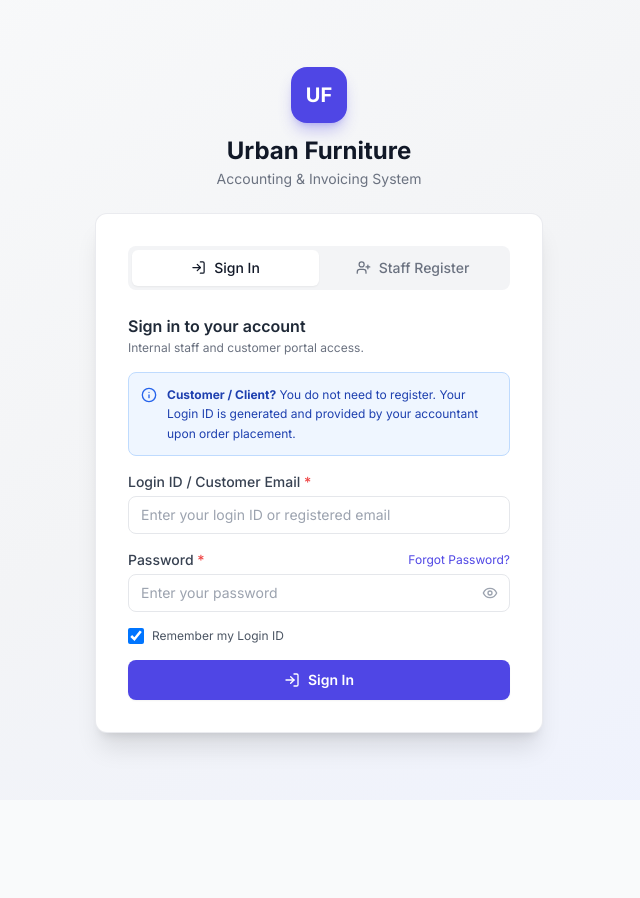
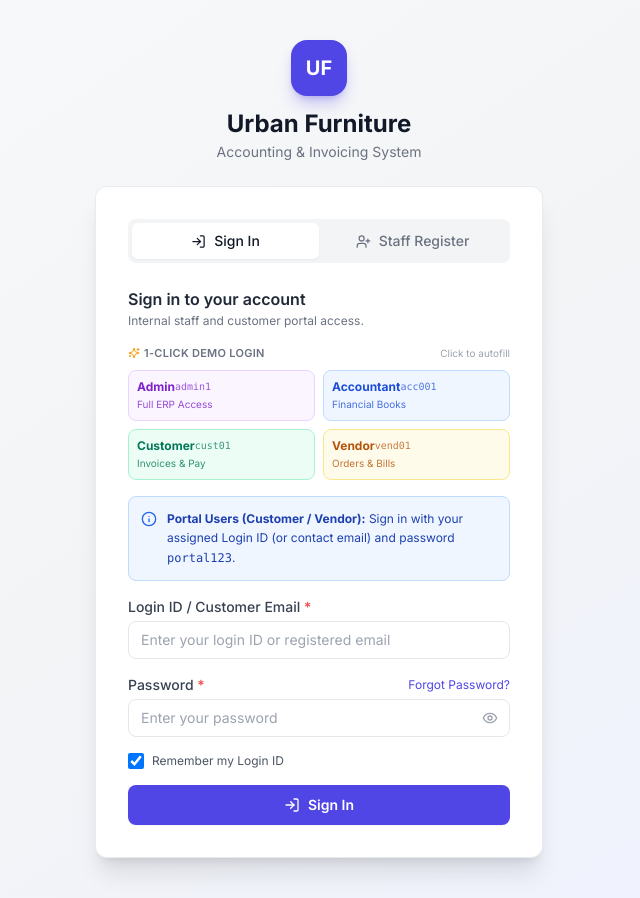
Before and after one commit to vsujithkumar369-png/ODOO-Urban-Furniture-, a React (Vite) app in the folder frontend/: page /login in a window 1280 px wide. Shown: the whole page, without its empty margins (321-961 px from the left). Before the commit the page ends 800 px from the top, so only its background shows below. Built offline with nearby package versions, Linux system fonts and the light colour scheme.

Commit message:
fix(auth): enable seamless contact login with 1-click demo buttons and role-aware portal routing

```diff
--- a/frontend/src/pages/auth/Login.jsx
+++ b/frontend/src/pages/auth/Login.jsx
@@ -3,7 +3,7 @@ import { useState, useEffect } from 'react';
 import { Link, useNavigate, useSearchParams } from 'react-router-dom';
 import { useAuth } from '../../context/AuthContext';
 import { login as loginApi, signup as signupApi } from '../../api/auth';
-import { Eye, EyeOff, LogIn, UserPlus, Shield, Briefcase, Info } from 'lucide-react';
+import { Eye, EyeOff, LogIn, UserPlus, Shield, Briefcase, Info, UserCheck, Truck, Sparkles } from 'lucide-react';
 import toast from 'react-hot-toast';
 
 const PWD_RE = /^(?=.*[a-z])(?=.*[A-Z])(?=.*[^a-zA-Z0-9]).{8,}$/;
@@ -73,7 +73,15 @@ export default function Login() {
 
       login(token, user);
       toast.success(`Welcome back, ${user.name}!`);
-      navigate(user.role === 'contact' ? '/portal' : '/dashboard');
+      if (user.role === 'contact') {
+        if (user.contact_type === 'VENDOR') {
+          navigate('/vendor-portal');
+        } else {
+          navigate('/portal');
+        }
+      } else {
+        navigate('/dashboard');
+      }
     } catch (err) {
       const msg = err.response?.data?.error?.message ?? 'Invalid Login Id or Password';
       setLoginError('root', { message: msg });
@@ -161,11 +169,46 @@ export default function Login() {
                 </p>
               </div>
 
-              {/* Notice for Customers */}
+              {/* Quick 1-Click Demo Logins */}
+              <div className="mb-4">
+                <div className="flex items-center justify-between mb-2">
+                  <span className="text-[11px] font-semibold tracking-wide uppercase text-gray-500 dark:text-gray-400 flex items-center gap-1">
+                    <Sparkles size={12} className="text-amber-500" />
+                    1-Click Demo Login
+                  </span>
+                  <span className="text-[10px] text-gray-400">Click to autofill</span>
+                </div>
+                <div className="grid grid-cols-2 gap-2">
+                  {[
+                    { role: 'Admin', id: 'admin1', pwd: 'admin123', desc: 'Full ERP Access', color: 'bg-purple-50 hover:bg-purple-100 text-purple-700 border-purple-200 dark:bg-purple-950/40 dark:text-purple-300 dark:border-purple-800' },
+                    { role: 'Accountant', id: 'acc001', pwd: 'acc123', desc: 'Financial Books', color: 'bg-blue-50 hover:bg-blue-100 text-blue-700 border-blue-200 dark:bg-blue-950/40 dark:text-blue-300 dark:border-blue-800' },
+                    { role: 'Customer', id: 'cust01', pwd: 'portal123', desc: 'Invoices & Pay', color: 'bg-emerald-50 hover:bg-emerald-100 text-emerald-700 border-emerald-200 dark:bg-emerald-950/40 dark:text-emerald-300 dark:border-emerald-800' },
+                    { role: 'Vendor', id: 'vend01', pwd: 'portal123', desc: 'Orders & Bills', color: 'bg-amber-50 hover:bg-amber-100 text-amber-700 border-amber-200 dark:bg-amber-950/40 dark:text-amber-300 dark:border-amber-800' },
+                  ].map(d => (
+                    <button
+                      key={d.id}
+                      type="button"
+                      onClick={() => {
+                        setLoginValue('login_id', d.id, { shouldValidate: true });
+                        setLoginValue('password', d.pwd, { shouldValidate: true });
+                      }}
+                      className={`p-2 rounded-lg border text-left transition-all ${d.color} flex flex-col justify-between`}
+                    >
+                      <div className="flex items-center justify-between">
+                        <span className="text-xs font-bold">{d.role}</span>
+                        <span className="text-[10px] opacity-75 font-mono">{d.id}</span>
+                      </div>
+                      <span className="text-[10px] opacity-80 mt-0.5">{d.desc}</span>
+                    </button>
+                  ))}
+                </div>
+              </div>
+
+              {/* Notice for Portal Contacts */}
               <div className="mb-4 p-3 rounded-lg bg-blue-50 dark:bg-blue-950/30 border border-blue-200 dark:border-blue-800/60 flex items-start gap-2.5">
                 <Info size={16} className="text-blue-600 dark:text-blue-400 shrink-0 mt-0.5" />
                 <p className="text-xs text-blue-800 dark:text-blue-300 leading-relaxed">
-                  <strong>Customer / Client?</strong> You do not need to register. Your Login ID is generated and provided by your accountant upon order placement.
+                  <strong>Portal Users (Customer / Vendor):</strong> Sign in with your assigned Login ID (or contact email) and password <code>portal123</code>.
                 </p>
               </div>
 
```
Also changed, not shown: 2 other files (tests, documents, lock files or other folders).
